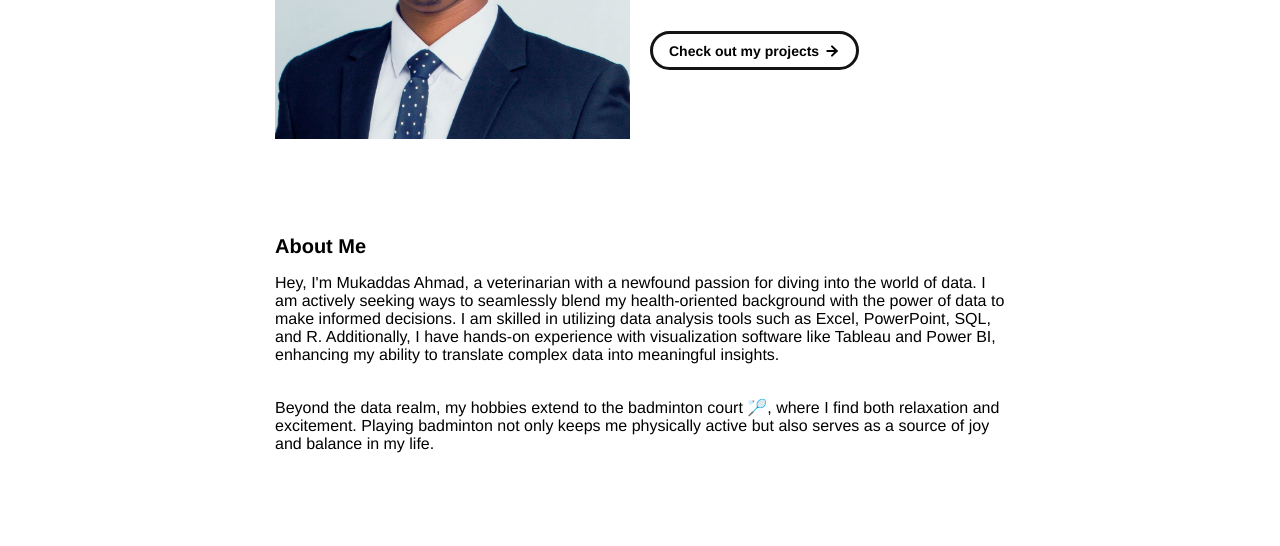
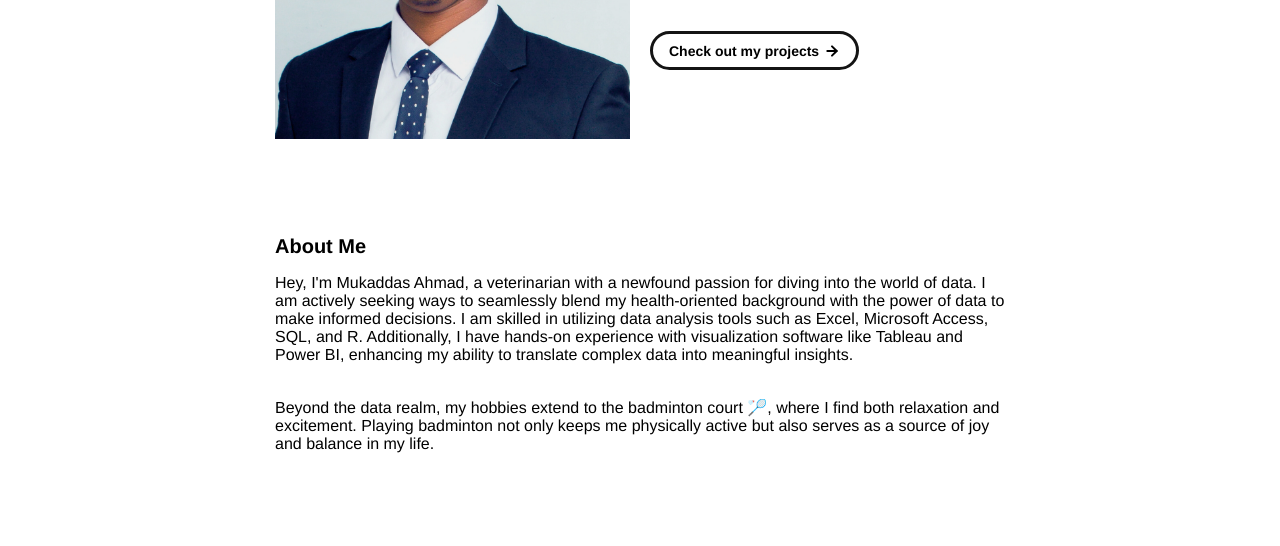
Before and after one commit to MukaddasA/MukaddasA.github.io, a plain HTML site: page index.html in a window 1280 px wide. Shown: the part 441-987 px from the top of the page. Drawn offline with Linux system fonts and the light colour scheme.

Commit message:
Update index.html

```diff
--- a/index.html
+++ b/index.html
@@ -82,7 +82,7 @@
       <div id="about-section">
         <span class="subheader-text">About Me</span>
         <div class="about-section-content">
-          <div class="body-text">Hey, I'm Mukaddas Ahmad, a veterinarian with a newfound passion for diving into the world of data.  I am actively seeking ways to seamlessly blend my health-oriented background with the power of data to make informed decisions. I am skilled in utilizing data analysis tools such as Excel, PowerPoint, SQL, and R. Additionally, I have hands-on experience with visualization software like Tableau and Power BI, enhancing my ability to translate complex data into meaningful insights.</div>
+          <div class="body-text">Hey, I'm Mukaddas Ahmad, a veterinarian with a newfound passion for diving into the world of data.  I am actively seeking ways to seamlessly blend my health-oriented background with the power of data to make informed decisions. I am skilled in utilizing data analysis tools such as Excel, Microsoft Access, SQL, and R. Additionally, I have hands-on experience with visualization software like Tableau and Power BI, enhancing my ability to translate complex data into meaningful insights.</div>
           <div class="body-text">Beyond the data realm, my hobbies extend to the badminton court 🏸, where I find both relaxation and excitement. Playing badminton not only keeps me physically active but also serves as a source of joy and balance in my life.</div>
         </div>
       </div>
```
